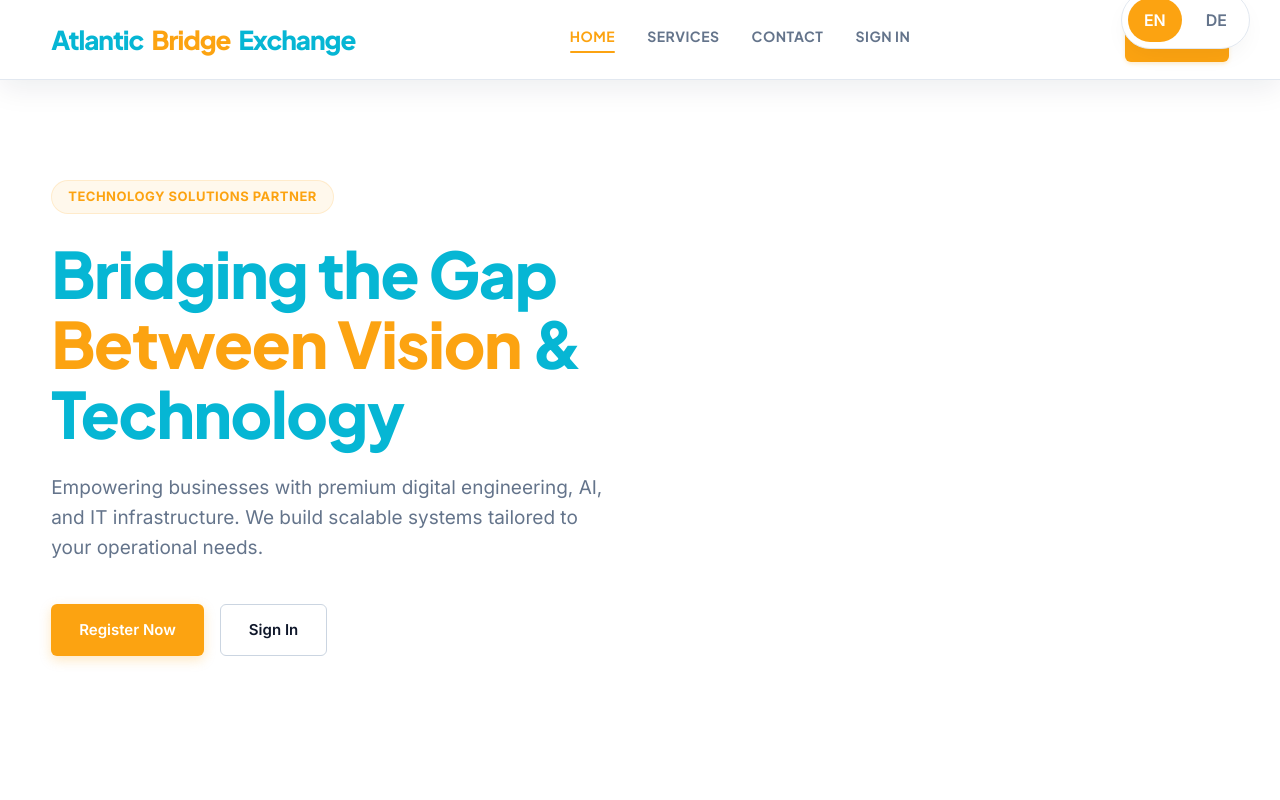
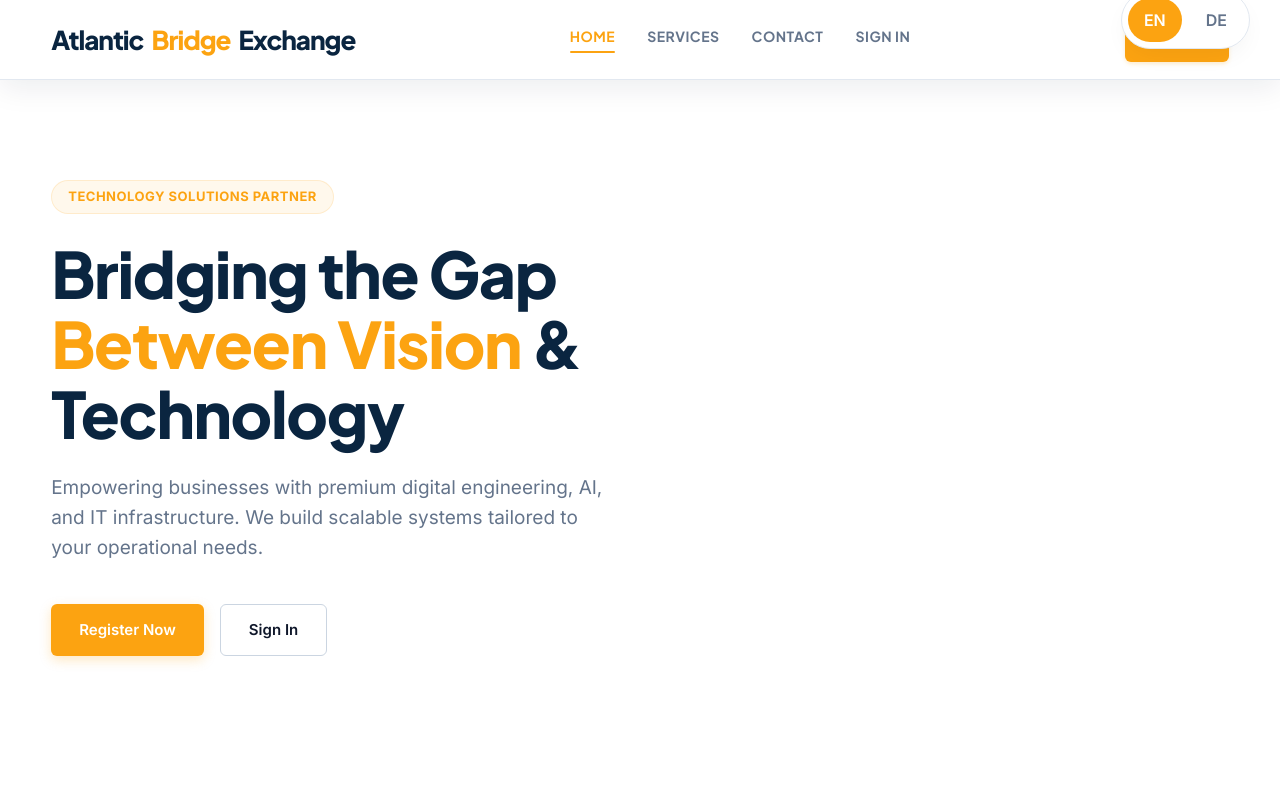
Before and after one commit to technologycenterLanka/TCL, a React (Vite) app: page /#/ in a window 1280 px wide. Shown: the top 800 px of the page. Built offline with nearby package versions, Linux system fonts and the light colour scheme.

Commit message:
Update accent color from cyan to navy blue

```diff
--- a/src/styles/theme.css
+++ b/src/styles/theme.css
@@ -1,7 +1,7 @@
 :root {
   --primary: #fca311;
   --secondary: #1e293b;
-  --accent: #06b6d4;
-  --accent-light: #22d3ee;
+  --accent: #0A2540;
+  --accent-light: #1e3a8a;
   --text-light: #f8fafc;
 }
```
Also changed, not shown: 4 other files (tests, documents, lock files or other folders).
